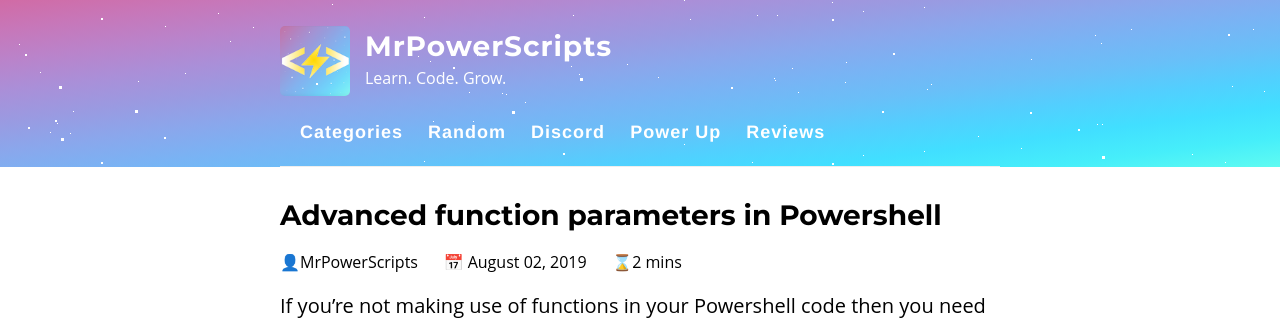
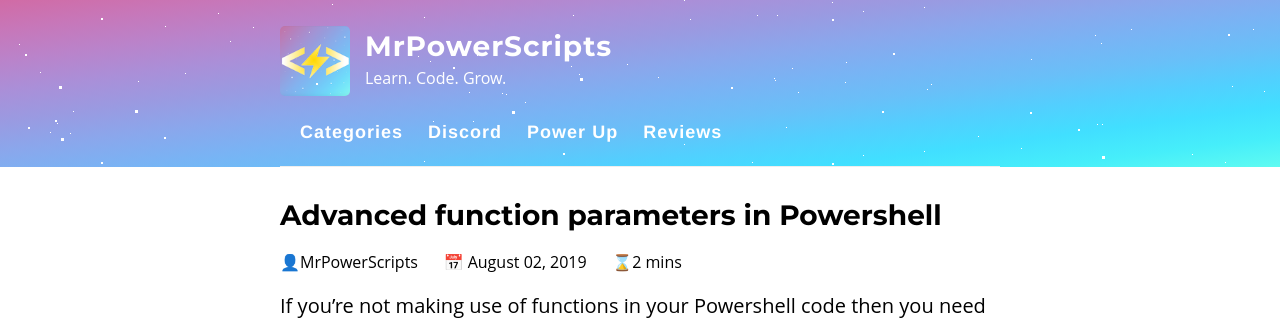
Before and after one commit to MrPowerScripts/MrPowerScripts.com, a Jekyll site: the page built from index.html, in a window 1280 px wide and 900 px high. Shown: the top 320 px of the window. Built offline with Jekyll 4.4.1, drawn with Linux system fonts in a browser that asks for light colours; the list of posts is cut into pages by our own code.

Commit message:
retiring random

```diff
--- a/_layouts/default.html
+++ b/_layouts/default.html
@@ -45,7 +45,7 @@ pagination:
 
           <nav>
             <a href="{{ site.baseurl }}/categories">Categories</a>
-            <a onclick="selectRandom()">Random</a>
+            <!-- <a onclick="selectRandom()">Random</a> -->
             <!-- <a href="{{ site.baseurl }}/podcast">Podcast</a> -->
             <a href="http://bit.ly/mrps-discord">Discord</a>
             <!-- <a href="{{ site.baseurl }}/about">About</a> -->
```
